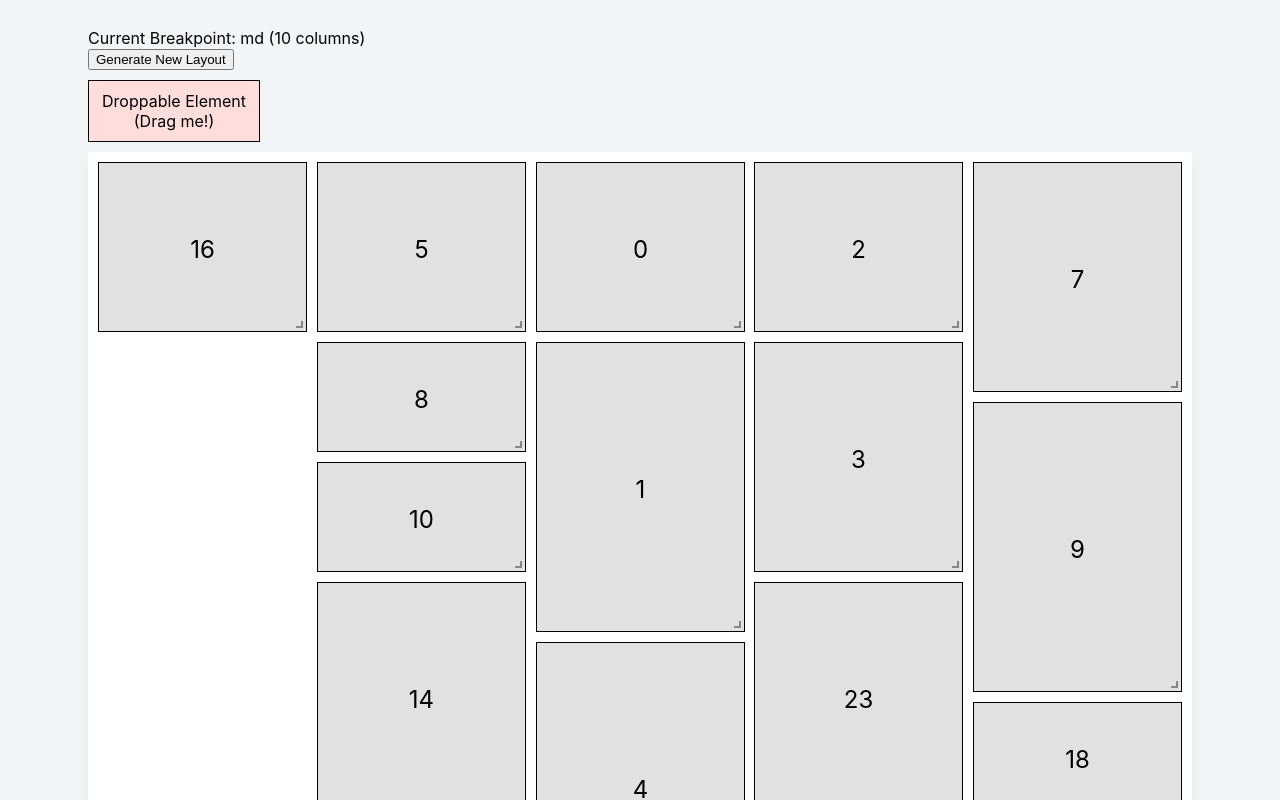
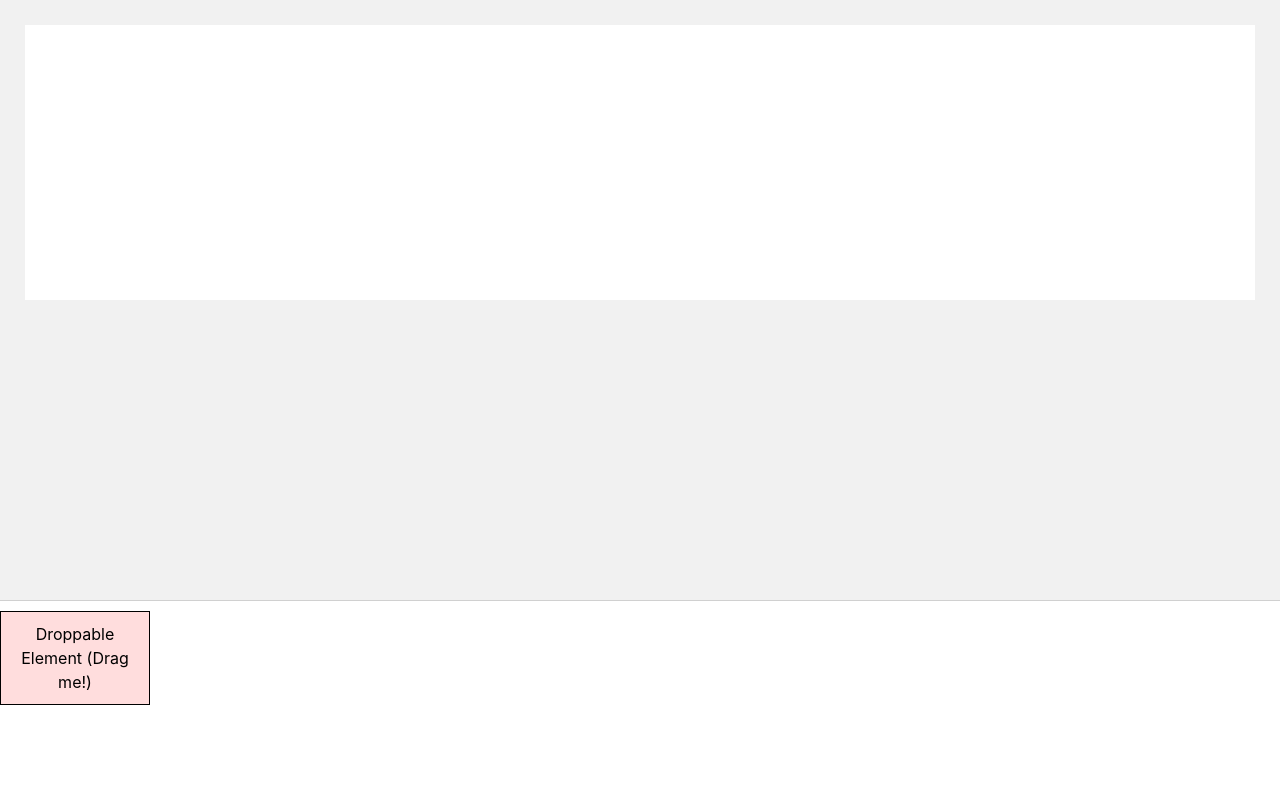
Before and after one commit to JoshBonnell/contentcreator, a React (Create React App) app: page / in a window 1280 px wide. Shown: the top 800 px of the page. Built offline with nearby package versions, Linux system fonts and the light colour scheme.

Commit message:
More updates

```diff
--- a/package.json
+++ b/package.json
@@ -10,6 +10,7 @@
     "react-dom": "^18.1.0",
     "react-grid-layout": "^1.3.4",
     "react-scripts": "5.0.1",
+    "react-uuid": "^1.0.2",
     "web-vitals": "^2.1.4"
   },
   "scripts": {
--- a/src/App.js
+++ b/src/App.js
@@ -1,93 +1,8 @@
-import "./App.css";
-import { useEffect, useState, forwardRef, useMemo } from "react";
-import GridLayout from "./GridLayout";
-
-const CustomGridItemComponent = forwardRef(
-  ({ style, className, ...props }, ref) => {
-    return (
-      <div
-        key={props.key}
-        style={{ ...style }}
-        className={className}
-        ref={ref}
-      ></div>
-    );
-  }
-);
+import "./css/App.css";
+import PageBuilder from "./components/PageBuilder";
 
 function App() {
-  const [currentBreakpoint, setCurrentBreakpoint] = useState("lg");
-  const [layouts, setLayouts] = useState({ lg: generateLayout() });
-
-  const breakpoints = { lg: 1200, md: 996, sm: 768, xs: 480, xxs: 0 };
-  const cols = { lg: 12, md: 10, sm: 6, xs: 4, xxs: 2 };
-
-  const onNewLayout = () => {
-    setLayouts({ lg: generateLayout() });
-  };
-
-  const onLayoutChange = (layout, layouts) => {
-    console.log(layout);
-  };
-
-  const onDrop = (layout, layoutItem, _event) => {
-    alert(
-      `Dropped element props:\n${JSON.stringify(
-        layoutItem,
-        ["x", "y", "w", "h"],
-        2
-      )}`
-    );
-  };
-
-  function generateLayout() {
-    return Array(25)
-      .fill()
-      .map(function (item, i) {
-        var y = Math.ceil(Math.random() * 4) + 1;
-        return {
-          x: Math.round(Math.random() * 5) * 2,
-          y: Math.floor(i / 6) * y,
-          w: 2,
-          h: y,
-          i: i.toString(),
-        };
-      });
-  }
-
-  return (
-    <div className="app">
-      <div>
-        Current Breakpoint: {currentBreakpoint} ({cols[currentBreakpoint]}{" "}
-        columns)
-      </div>
-      <button onClick={onNewLayout}>Generate New Layout</button>
-      <div
-        className="droppable-element"
-        draggable={true}
-        unselectable="on"
-        // this is a hack for firefox
-        // Firefox requires some kind of initialization
-        // which we can do by adding this attribute
-        // @see https://bugzilla.mozilla.org/show_bug.cgi?id=568313
-        onDragStart={(e) => e.dataTransfer.setData("text/plain", "")}
-      >
-        Droppable Element (Drag me!)
-      </div>
-      <div className="grid-wrapper">
-        <GridLayout
-          className="layout"
-          rowHeight={50}
-          cols={cols}
-          breakpoints={breakpoints}
-          layouts={layouts}
-          setCurrentBreakpoint={setCurrentBreakpoint}
-          onLayoutChange={onLayoutChange}
-          onDrop={onDrop}
-        />
-      </div>
-    </div>
-  );
+  return <PageBuilder />;
 }
 
 export default App;
--- a/src/GridLayout.js
+++ /dev/null
@@ -1,50 +0,0 @@
-import React, { useState } from "react";
-import { Responsive, WidthProvider } from "react-grid-layout";
-const ResponsiveReactGridLayout = WidthProvider(Responsive);
-
-const GridLayout = (props) => {
-  function generateDOM() {
-    return props.layouts.lg.map(function (l, i) {
-      return (
-        <div key={i} className={l.static ? "static" : ""}>
-          {l.static ? (
-            <span
-              className="text"
-              title="This item is static and cannot be removed or resized."
-            >
-              Static - {i}
-            </span>
-          ) : (
-            <span className="text">{i}</span>
-          )}
-        </div>
-      );
-    });
-  }
-
-  const onBreakpointChange = (breakpoint) => {
-    props.setCurrentBreakpoint(breakpoint);
-  };
-
-  const onLayoutChange = (layout, layouts) => {
-    props.onLayoutChange(layout, layouts);
-  };
-
-  return (
-    <ResponsiveReactGridLayout
-      {...props}
-      layouts={props.layouts}
-      onBreakpointChange={onBreakpointChange}
-      onLayoutChange={onLayoutChange}
-      onDrop={props.onDrop}
-      // WidthProvider option
-      measureBeforeMount={false}
-      preventCollision={false}
-      isDroppable={true}
-    >
-      {generateDOM()}
-    </ResponsiveReactGridLayout>
-  );
-};
-
-export default GridLayout;
--- /dev/null
+++ b/src/components/MyGridLayout.js
@@ -0,0 +1,103 @@
+import React, { useState } from "react";
+import { Responsive, WidthProvider } from "react-grid-layout";
+import uuid from "react-uuid";
+const ResponsiveGridLayout = WidthProvider(Responsive);
+
+const MyGridLayout = (props) => {
+  const originalLayouts = getFromLS("layouts") || { lg: [], md: [], sm: [] };
+  const [layouts, setLayouts] = useState(
+    JSON.parse(JSON.stringify(originalLayouts))
+  );
+  const [breakpoints] = useState({
+    lg: 769,
+    md: 481,
+    sm: 0,
+  });
+  const [currentBreakpoint, setCurrentBreakpoint] = useState("lg");
+  const [cols] = useState({ lg: 12, md: 6, sm: 1 });
+  // const [layout, setLayout] = useState([]);
+
+  const onDrop = (newLayout, layoutItem, _event) => {
+    layoutItem = {
+      x: layoutItem.x,
+      y: layoutItem.y,
+      h: layoutItem.h,
+      w: layoutItem.w,
+      i: uuid(),
+    };
+
+    newLayout[newLayout.length - 1] = layoutItem;
+
+    setLayouts({ ...layouts, [currentBreakpoint]: newLayout });
+    saveToLS("layouts", layouts);
+  };
+
+  const onBreakpointChange = (newBreakpoint, newCols) => {
+    setCurrentBreakpoint(newBreakpoint);
+  };
+
+  const onLayoutChange = (currentLayout, allLayouts) => {
+    setLayouts(allLayouts);
+    saveToLS("layouts", allLayouts);
+  };
+
+  function renderGrid() {
+    console.log(layouts);
+    console.log(currentBreakpoint);
+    return layouts[currentBreakpoint].map(function (l) {
+      return (
+        <div key={l.i} /*data-grid={l}*/ className={l.static ? "static" : ""}>
+          <span className="text">asdf</span>
+        </div>
+      );
+    });
+  }
+
+  function getFromLS(key) {
+    let ls = {};
+    if (global.localStorage) {
+      try {
+        ls = JSON.parse(global.localStorage.getItem("rgl")) || {};
+      } catch (e) {
+        /*Ignore*/
+      }
+    }
+    return ls[key];
+  }
+
+  function saveToLS(key, value) {
+    if (global.localStorage) {
+      global.localStorage.setItem(
+        "rgl",
+        JSON.stringify({
+          [key]: value,
+        })
+      );
+    }
+  }
+
+  return (
+    <ResponsiveGridLayout
+      {...props}
+      layouts={layouts}
+      breakpoints={breakpoints}
+      onBreakpointChange={onBreakpointChange}
+      onLayoutChange={onLayoutChange}
+      cols={cols}
+      onDrop={onDrop}
+      preventCollision={false}
+      isDroppable={true}
+      compactType={null}
+      className="layout"
+      rowHeight={60}
+      autoSize={true}
+      isBounded={true}
+      // measureBeforeMount={true}
+      // transformScale={1}
+    >
+      {renderGrid()}
+    </ResponsiveGridLayout>
+  );
+};
+
+export default MyGridLayout;
--- /dev/null
+++ b/src/components/PageBuilder.js
@@ -0,0 +1,29 @@
+import "../css/App.css";
+import { useEffect, useState, forwardRef, useMemo } from "react";
+import MyGridLayout from "./MyGridLayout";
+
+const PageBuilder = () => {
+  return (
+    <div className="pb-root">
+      <div className="pb-main">
+        <MyGridLayout />
+      </div>
+      <div className="pb-context-menu">
+        <div
+          className="droppable-element"
+          draggable={true}
+          unselectable="on"
+          // this is a hack for firefox
+          // Firefox requires some kind of initialization
+          // which we can do by adding this attribute
+          // @see https://bugzilla.mozilla.org/show_bug.cgi?id=568313
+          onDragStart={(e) => e.dataTransfer.setData("text/plain", "")}
+        >
+          Droppable Element (Drag me!)
+        </div>
+      </div>
+    </div>
+  );
+};
+
+export default PageBuilder;
--- a/src/App.css
+++ b/src/css/App.css
@@ -1,20 +1,30 @@
-body {
-  background: #f3f4f6;
-  margin: 8px;
-  padding: 20px 80px;
+#root {
+  min-height: inherit;
+}
+
+.pb-root {
+  display: grid;
+  grid-template-rows: 1fr 200px;
+  height: 100vh;
+}
+
+.pb-root .pb-main {
+  padding: 25px;
+  background-color: #f1f1f1;
+  overflow: auto;
+}
+
+.pb-root .pb-context-menu {
+  border-top: 1px solid #d0d0d0;
 }
 
 .grid-wrapper {
-  max-width: 1400px;
-  box-shadow: 0px 10px 15px -3px rgba(0, 0, 0, 0.1);
+  width: 100%;
+  height: 100%;
+  overflow: scroll;
+  /* box-shadow: 0px 10px 15px -3px rgba(0, 0, 0, 0.1); */
 }
 
-.react-grid-layout {
-  background: #fff;
-  margin: 0 auto;
-  height: 100%;
-  width: 100%;
-}
 .layoutJSON {
   background: #ddd;
   border: 1px solid black;
@@ -28,6 +38,7 @@ body {
 }
 .react-grid-item {
   box-sizing: border-box;
+  overflow: hidden;
 }
 .react-grid-item:not(.react-grid-placeholder) {
   background: #e1e1e1;
@@ -109,6 +120,12 @@ body {
 .react-grid-layout {
   position: relative;
   transition: height 200ms ease;
+  background: #fff;
+  width: 100%;
+  min-width: 320px;
+
+  /* Might want to revisit later */
+  min-height: 50%;
 }
 .react-grid-item {
   transition: all 200ms ease;
--- /dev/null
+++ b/src/css/index.css
@@ -0,0 +1,84 @@
+/* Box sizing rules */
+*,
+*::before,
+*::after {
+  box-sizing: border-box;
+}
+
+/* Remove default margin */
+body,
+h1,
+h2,
+h3,
+h4,
+p,
+figure,
+blockquote,
+dl,
+dd {
+  margin: 0;
+}
+
+/* Remove list styles on ul, ol elements with a list role, which suggests default styling will be removed */
+ul[role="list"],
+ol[role="list"] {
+  list-style: none;
+}
+
+/* Set core root defaults */
+html:focus-within {
+  scroll-behavior: smooth;
+}
+
+/* Set core body defaults */
+body {
+  min-height: 100vh;
+  text-rendering: optimizeSpeed;
+  line-height: 1.5;
+  font-family: -apple-system, BlinkMacSystemFont, "Segoe UI", "Roboto", "Oxygen",
+    "Ubuntu", "Cantarell", "Fira Sans", "Droid Sans", "Helvetica Neue",
+    sans-serif;
+  -webkit-font-smoothing: antialiased;
+  -moz-osx-font-smoothing: grayscale;
+}
+
+code {
+  font-family: source-code-pro, Menlo, Monaco, Consolas, "Courier New",
+    monospace;
+}
+
+/* A elements that don't have a class get default styles */
+a:not([class]) {
+  text-decoration-skip-ink: auto;
+}
+
+/* Make images easier to work with */
+img,
+picture {
+  max-width: 100%;
+  display: block;
+}
+
+/* Inherit fonts for inputs and buttons */
+input,
+button,
+textarea,
+select {
+  font: inherit;
+}
+
+/* Remove all animations, transitions and smooth scroll for people that prefer not to see them */
+@media (prefers-reduced-motion: reduce) {
+  html:focus-within {
+    scroll-behavior: auto;
+  }
+
+  *,
+  *::before,
+  *::after {
+    animation-duration: 0.01ms !important;
+    animation-iteration-count: 1 !important;
+    transition-duration: 0.01ms !important;
+    scroll-behavior: auto !important;
+  }
+}
--- a/src/index.css
+++ /dev/null
@@ -1,13 +0,0 @@
-body {
-  margin: 0;
-  font-family: -apple-system, BlinkMacSystemFont, 'Segoe UI', 'Roboto', 'Oxygen',
-    'Ubuntu', 'Cantarell', 'Fira Sans', 'Droid Sans', 'Helvetica Neue',
-    sans-serif;
-  -webkit-font-smoothing: antialiased;
-  -moz-osx-font-smoothing: grayscale;
-}
-
-code {
-  font-family: source-code-pro, Menlo, Monaco, Consolas, 'Courier New',
-    monospace;
-}
```
Also changed, not shown: src/components/CustomGridItemComponent.js (added, +15 -0 lines), src/index.js (+6 -6 lines), 2 other files (tests, documents, lock files or other folders).
